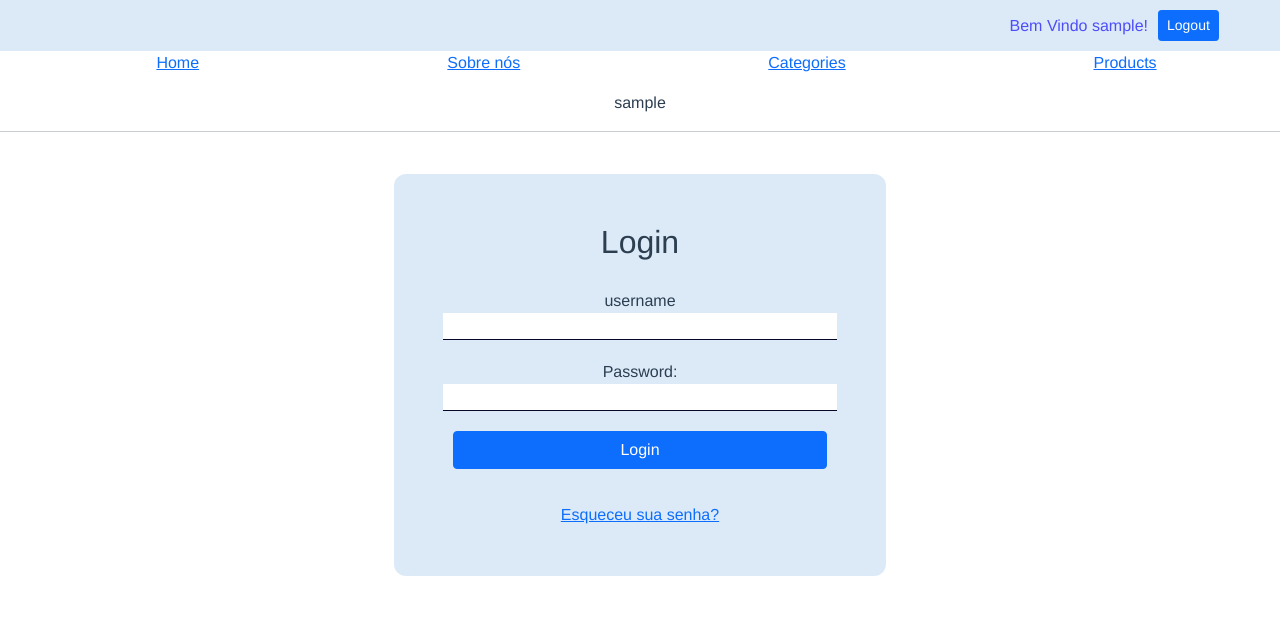
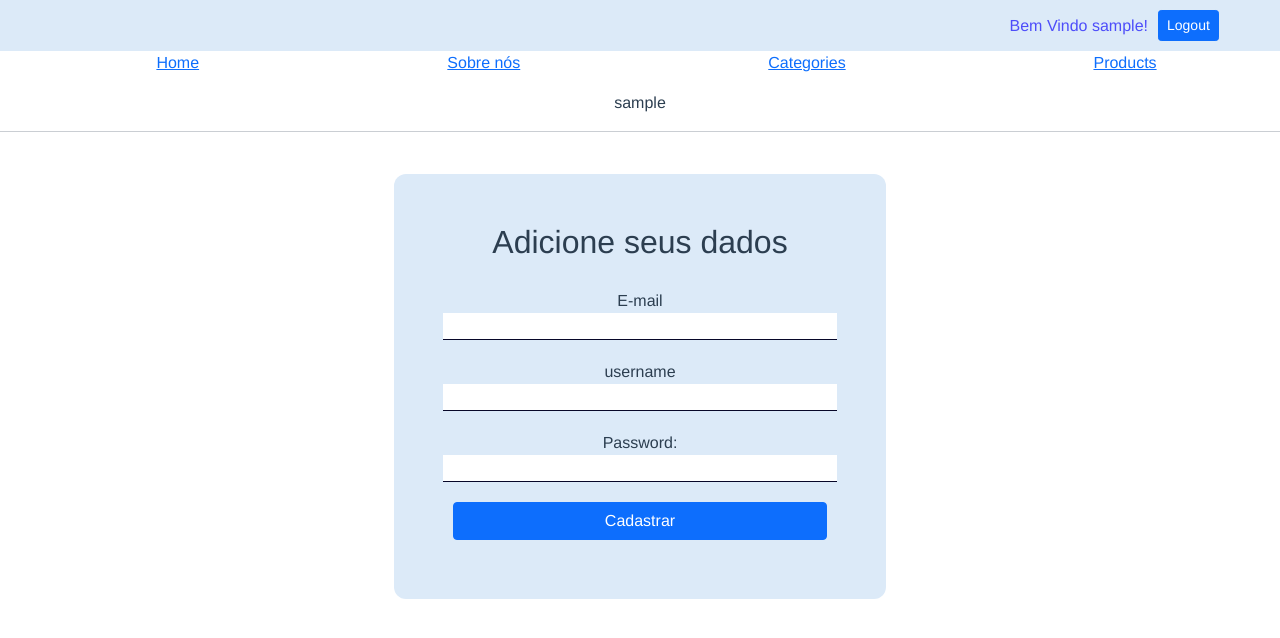
Before and after one commit to aldo-pereira22/spring-security-vue, a Vue app in the folder front-end/adm-produtos/: page /#/cadastro in a window 1280 px wide. Before the commit this address led to /#/login. Shown: the top 638 px of the page. Built offline with nearby package versions, Linux system fonts and the light colour scheme; sample sign-in values are in the browser's storage; the HTML template or start-up script is replaced by a standard one.

Commit message:
Mandando email de confirmação pelo front-end

```diff
--- a/front-end/adm-produtos/src/pages/login/Cadastro.vue
+++ b/front-end/adm-produtos/src/pages/login/Cadastro.vue
@@ -4,13 +4,14 @@
       <h2>Adicione seus dados</h2>
       <label for="email">E-mail</label>
       <input v-model="email" type="email" />
+
       <label for="username">username</label>
       <input v-model="username" type="text" />
+
       <label for="password">Password:</label>
       <input v-model="password" type="password" />
       <button
-        v-on:click="enviarDadosLogin"
-        name="password"
+        v-on:click="enviarDadosCadastro"
         class="btn btn-primary"
       >
         Cadastrar
@@ -20,7 +21,44 @@
 </template>
 
 <script>
-export default {};
+import {mapState, mapActions} from 'vuex'
+export default {
+  data(){
+    return {
+      email:"",
+      username:"",
+      password:""
+    }
+  },
+  computed: {
+    ...mapState(["user"])
+  },
+  methods:{
+    ...mapActions('user',["usersRegisterAction", "emailConfirmed"]),
+    async enviarDadosCadastro(){
+
+      const user = {
+        email:this.email,
+        username:this.username,
+        password:this.password
+      }
+
+      await this.usersRegisterAction(user);
+
+      const email = {
+        emailTO: user.email,
+        subject: "Confirmação de Cadastro!",
+        text:`<td style="border-radius: 4px;background:#0095ff; color:white; text-align:center" >
+              <a href="http://localhost:8080/#/registration?${user.email}"> Confirmar cadastro </a>
+            </td>
+            `
+      }
+
+      await this.emailConfirmed(email);
+    }
+  }
+
+};
 </script>
 
 <style scoped>
--- /dev/null
+++ b/front-end/adm-produtos/src/pages/login/RegistrationConfirmed.vue
@@ -0,0 +1,15 @@
+<template>
+  <div class="main">
+      <h2>Email Confirmado!</h2>
+  </div>
+</template>
+
+<script>
+export default {
+
+}
+</script>
+
+<style>
+
+</style>
--- a/front-end/adm-produtos/src/pages/login/store/index.js
+++ b/front-end/adm-produtos/src/pages/login/store/index.js
@@ -1,3 +1,4 @@
+import Axios from 'axios'
 export default{
 
     state:{
@@ -6,6 +7,9 @@ export default{
     mutations:{
         setUser(state, payload){
             state.user = payload;
+        },
+        usersRegisterM(state, payload){
+            state.user = payload
         }
     },
     actions: {
@@ -14,8 +18,25 @@ export default{
             var token = localStorage.getItem('token');
             const userLogin = {username: username, token: token}
             commit('setUser', userLogin)
-        }
+        },
+            // eslint-disable-next-line no-empty-pattern
+        emailConfirmed({}, email){
+            Axios.post('http://localhost:8080/email', email).then(resp => {
+                const result = resp.data;
+                console.log(result)
+            })
+        },
+        usersRegisterAction( { commit }, user) {
+            Axios.post('http://localhost:8080/users', user).then(resp =>{
+                const result = resp.data;
+                commit('usersRegisterM', result)
+            })
+       }
     },
+
+
+
+
+
     namespaced:true
-
 }
--- a/front-end/adm-produtos/src/router/index.js
+++ b/front-end/adm-produtos/src/router/index.js
@@ -44,6 +44,11 @@ const routes = [
     path: '/cadastro',
     name: 'cadastro',
     component: () => import('../pages/login/Cadastro.vue')
+  },
+  {
+    path: '/registration',
+    name: 'registration',
+    component: () => import('../pages/login/RegistrationConfirmed.vue')
   }
 
 ]
```
Also changed, not shown: 2 other files (tests, documents, lock files or other folders).
